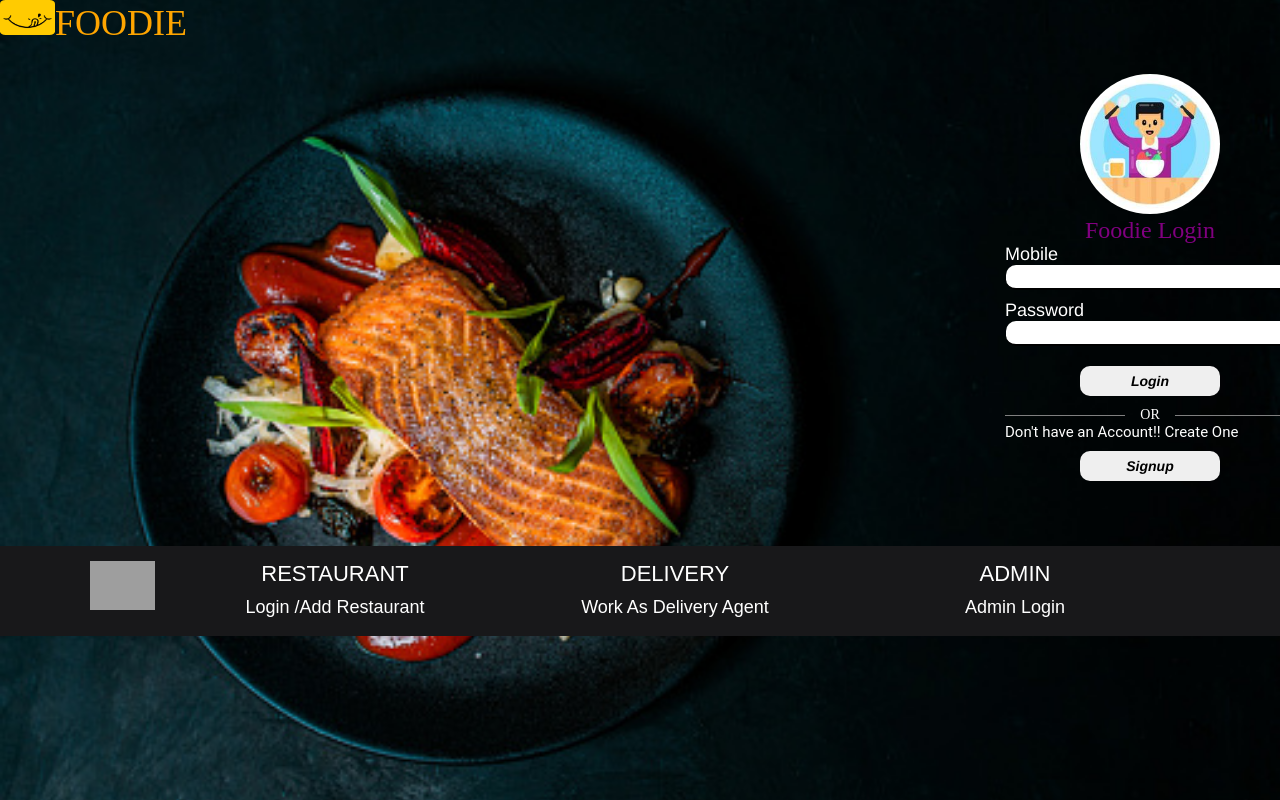
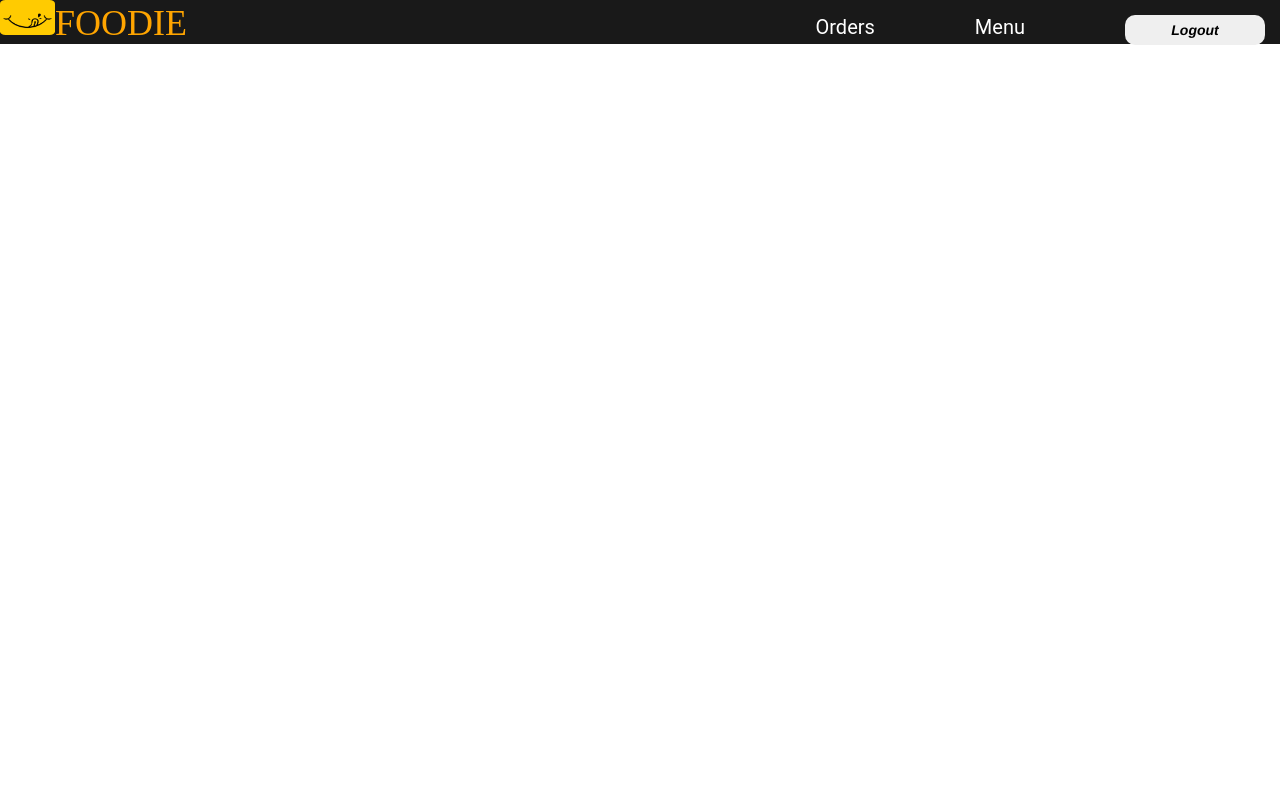
Before and after one commit to Amansrivastav123/Foodie, a React (Create React App) app in the folder client/: page /restaurant/u1/orders in a window 1280 px wide. Before the commit this address led to /. Built offline with nearby package versions, Linux system fonts and the light colour scheme; grey boxes are pictures that could not be loaded.

Commit message:
added new pages

```diff
--- a/client/src/App.js
+++ b/client/src/App.js
@@ -6,6 +6,8 @@ import { Admin } from './Users/Pages/Admin';
 import { Driver } from './Users/Pages/Driver';
 import { Registration } from './Users/Components/Registration';
 import { AdminHome } from './Users/Pages/AdminHome';
+import { RestaurantHome } from './Users/Pages/RestaurantHome';
+import { DriverHome } from './Users/Pages/DriverHome';
 function App() {
   return (
     <Router>
@@ -16,8 +18,14 @@ function App() {
       <Route path="/restaurant" exact>
         <Restaurant />
       </Route>
+      <Route path="/restaurant/u1/orders" exact>
+        <RestaurantHome />
+      </Route>
       <Route path="/driver" exact>
         <Driver />
+      </Route>
+      <Route path="/driver/u1/orders" exact>
+        <DriverHome />
       </Route>
       <Route path="/admin" exact>
         <Admin />
--- /dev/null
+++ b/client/src/Users/Components/NavHome.css
@@ -0,0 +1,12 @@
+#admin-nav {
+    background-color: rgba(0, 0, 0, 0.9);
+  }
+
+  .request {
+    display: inline-block;
+    float: right;
+    margin-right: 100px;
+    margin-top: 15px;
+    font-size: 20px;
+    color: white;
+  }
--- /dev/null
+++ b/client/src/Users/Components/NavHome.js
@@ -0,0 +1,29 @@
+import React from 'react'
+import './NavHome.css'
+import image from '../Components/foodie_logo.jpg'
+import { Link } from 'react-router-dom'
+
+export const NavHome = (props) => {
+    return (
+        <nav id="admin-nav">
+      <img src={image} alt="" className="inline" id="logo" />
+      <h1  className="inline">
+        FOODIE
+      </h1>
+
+       <div className="topnav-right">
+       <Link to={`/${props.redirect}`}>
+        <div className ="request" style={{marginRight:"0px"}}>
+        <input type="submit" name="submit" value="Logout" className="fade" style={{marginTop:"0px"}} />
+        </div>
+        </Link>
+      </div>
+
+        {props.isnotdriver?<><h6 className = "request">{props.request1}</h6>
+        <h6 className="request">{props.request2}</h6></>: ""}
+
+
+
+    </nav>
+    )
+}
--- a/client/src/Users/Pages/AdminHome.css
+++ b/client/src/Users/Pages/AdminHome.css
@@ -1,15 +1,4 @@
-#admin-nav {
-  background-color: rgba(0, 0, 0, 0.9);
-}
 
-.request {
-  display: inline-block;
-  float: right;
-  margin-right: 100px;
-  margin-top: 15px;
-  font-size: 20px;
-  color: white;
-}
 
 .request-container {
   margin-top: 50px;
--- a/client/src/Users/Pages/AdminHome.js
+++ b/client/src/Users/Pages/AdminHome.js
@@ -1,30 +1,12 @@
 import React from 'react'
-import image from '../Components/foodie_logo.jpg'
-import { Link } from 'react-router-dom'
+
 import './AdminHome.css'
+import { NavHome } from '../Components/NavHome'
 export const AdminHome = (props) => {
     const restaurantRequest=[{}];
     return (
         <>
-        <nav id="admin-nav">
-      <img src={image} alt="" className="inline" id="logo" />
-      <h1  className="inline">
-        FOODIE
-      </h1>
-
-      {props.home? <div className="topnav-right">
-       <Link to="/admin">
-        <div className ="request" style={{marginRight:"0px"}}>
-        <input type="submit" name="submit" value="Logout" className="fade" style={{marginTop:"0px"}} />
-        </div>
-        </Link>
-      </div>:""}
-      <h6 className = "request">Driver Request</h6>
-        <h6 className="request">Restaurant Request</h6>
-
-
-
-    </nav>
+        <NavHome request1="Driver Request" request2="Restaurant Request" redirect= "admin" isnotdriver ={true}/>
     <h2 className="title">Restaurant Request</h2>
         <div className="request-container">
 
--- /dev/null
+++ b/client/src/Users/Pages/DriverHome.js
@@ -0,0 +1,9 @@
+import React from 'react'
+import { NavHome } from '../Components/NavHome'
+export const DriverHome = () => {
+    return (
+        <div>
+            <NavHome request1="Menu" request2="Orders" isnotdriver ={false} redirect="driver"/>
+        </div>
+    )
+}
--- /dev/null
+++ b/client/src/Users/Pages/RestaurantHome.js
@@ -0,0 +1,10 @@
+import React from 'react'
+import { NavHome } from '../Components/NavHome'
+
+export const RestaurantHome = () => {
+    return (
+       <>
+       <NavHome request1="Menu" request2="Orders" isnotdriver ={true} redirect ="restaurant"/>
+       </>
+    )
+}
```
Also changed, not shown: client/src/Users/Pages/DriverHome.css (added), client/src/Users/Pages/RestaurantHome.css (added).
